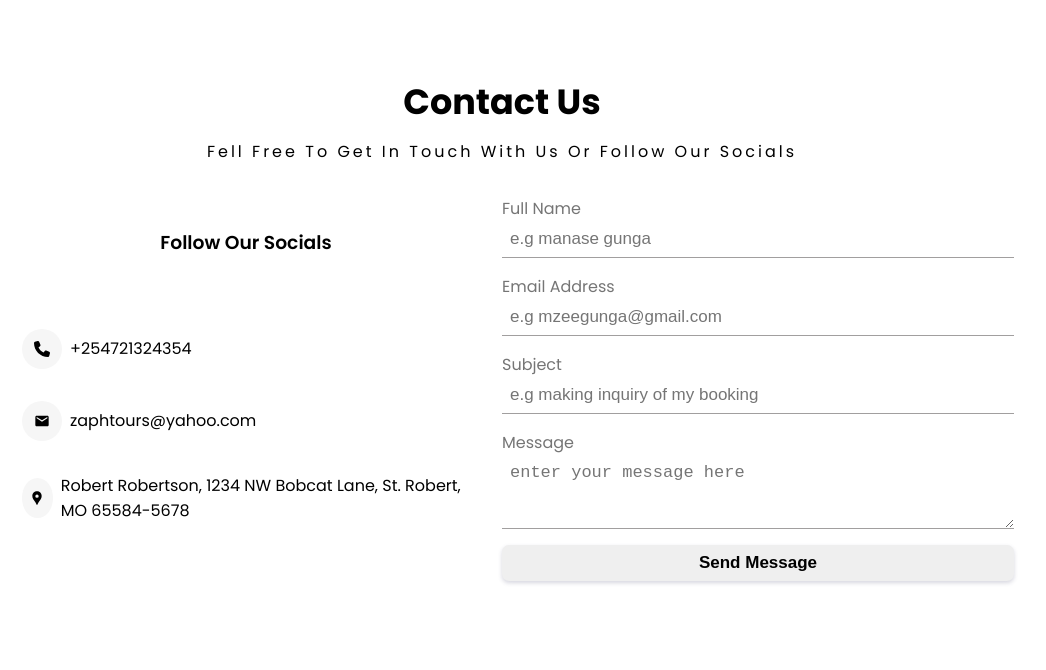
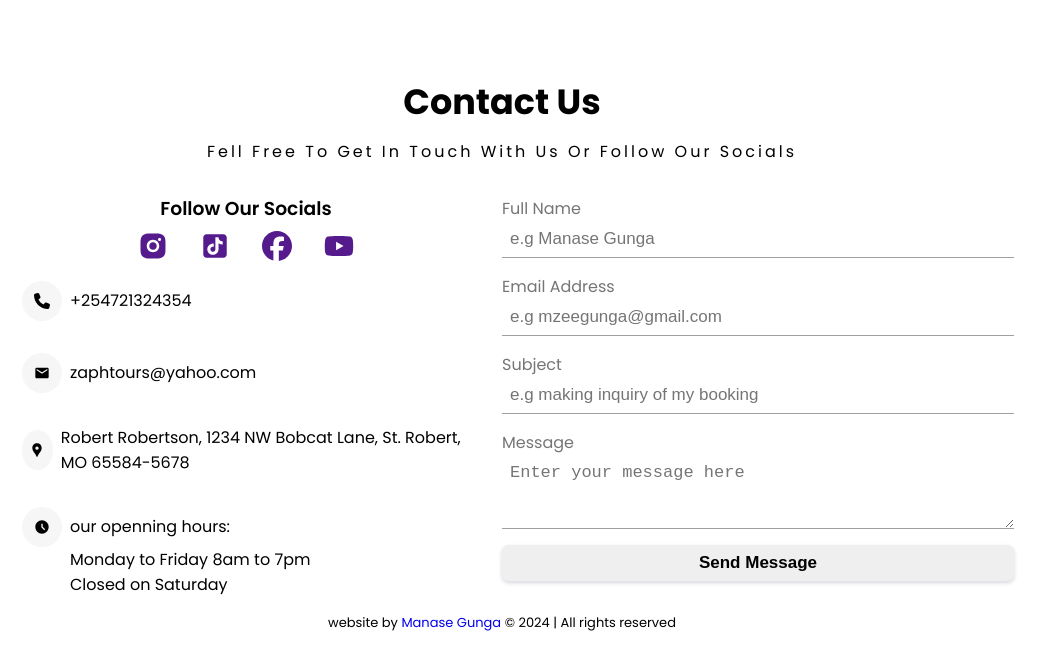
Before and after one commit to Manase44/zaph-tours, a React (Vite) app: page /contact in a window 1280 px wide. Shown: the top 670 px of the page, without its empty margins (138-1184 px from the left). Built offline with nearby package versions, Linux system fonts and the light colour scheme.

Commit message:
add to contact page
added the social links
added the working hours

```diff
--- a/src/App.jsx
+++ b/src/App.jsx
@@ -7,6 +7,7 @@ import Trips from './pages/Trip-Types/Trips'
 import Contact from './pages/Contact/Contact'
 import Notfound from './pages/NotFound/Notfound'
 import Header from './components/Header/Header'
+import Footer from './components/Footer/Footer'
 function App() {
   const [count, setCount] = useState(0)
 
@@ -20,6 +21,7 @@ function App() {
       <Route path='/contact' element={<Contact/>}/>
       <Route path='*' element={<Notfound/>}/>
     </Routes>
+    <Footer/>
     </BrowserRouter>
     </>
   )
--- a/src/components/Footer/Footer.css
+++ b/src/components/Footer/Footer.css
@@ -0,0 +1,5 @@
+.footer-line{
+    font-size: 13px;
+    text-align: center;
+    margin-bottom: .5rem;
+}
--- a/src/components/Footer/Footer.jsx
+++ b/src/components/Footer/Footer.jsx
@@ -1,9 +1,17 @@
+import { Link } from "react-router-dom";
+import './Footer.css'
 const Footer = () => {
   return (
-    <div>Footer
-        <p>website by <Link>Manase Gunga</Link> &copy; {new Date.getFullYear()} | All rights reserved</p>
-    </div>
-  )
-}
+    <section id="footer" className="footer-section">
+      <p className="footer-line">
+        website by{" "}
+        <Link to={"https://www.linkedin.com/in/manasegunga/"}>
+          Manase Gunga
+        </Link>{" "}
+        &copy; {new Date().getFullYear()} | All rights reserved
+      </p>
+    </section>
+  );
+};
 
-export default Footer
+export default Footer;
--- a/src/pages/Contact/Contact.css
+++ b/src/pages/Contact/Contact.css
@@ -4,14 +4,15 @@
     align-items: center;
     justify-content: center;
 }
-.contact-section-details{
+.contact-details{
     margin-top: 1rem;
     width: 80vw;
     display: grid;
     grid-template-columns: repeat(2, 1fr);
+    align-items: center;
 }
 .contact-socials{
-    padding:3rem 2rem;
+    padding:.5rem 2rem;
 }
 .contact-socials h3{
     text-transform: capitalize;
@@ -19,13 +20,23 @@
     text-align: center;
 }
 .contact-socials-items{
+    padding: .4rem 0;
+    display: flex;
+    gap: 2rem;
+    justify-content: center;
+    align-items: center;
+}
+.social-item{
+    font-size: 30px;
+}
+.contact-addresses{
     height: 100%;
     display: flex;
     flex-direction: column;
     justify-content: center;
     gap: 2rem;
 }
-.social-item{
+.address-item, .open-time-header{
     color: inherit;
     display: flex;
     align-items: center;
@@ -40,6 +51,12 @@
     place-content: center;
     background-color: var(--greyish-shading);
 }
+.open-time-details{
+    display: flex;
+    flex-direction: column;
+    padding: 0 0 .2rem 3rem;
+}
+
 .contact-form{
     margin-bottom: 2rem;
 }
@@ -64,7 +81,7 @@
 }
 .form-input input[type="text"]::placeholder, .form-input input[type="email"]::placeholder, textarea::placeholder{
     font-weight: 400;
-    text-transform: lowercase;
+    text-transform:none;
 }
 input[type="submit"]{
     width: 100%;
--- a/src/pages/Contact/Contact.jsx
+++ b/src/pages/Contact/Contact.jsx
@@ -1,7 +1,9 @@
 import Header from "../../components/Header/Header";
 import "./Contact.css";
-import { MdEmail, MdLocationPin } from "react-icons/md";
-import { FaPhone } from "react-icons/fa6";
+import { MdEmail, MdLocationPin, MdAccessTimeFilled } from "react-icons/md";
+import { RiInstagramFill } from "react-icons/ri";
+import { AiFillTikTok } from "react-icons/ai";
+import { FaPhone, FaFacebook, FaYoutube } from "react-icons/fa6";
 
 const Contact = () => {
   return (
@@ -14,22 +16,59 @@ const Contact = () => {
         </p>
         <div className="contact-top"></div>
         <div className="contact-map"></div>
-        <div className="contact-section-details">
+        <div className="contact-details">
           <div className="contact-socials">
             <h3>follow our socials</h3>
             <div className="contact-socials-items">
-              <a className="social-item" href="tel:+254721324354">
-                <span className="social-item-icon"><FaPhone /></span>
+              <a href="" className="social-item" title="Instagram">
+                <RiInstagramFill />
+              </a>
+              <a href="" className="social-item" title="TikTok">
+                <AiFillTikTok />
+              </a>
+              <a href="" className="social-item" title="Facebook">
+                <FaFacebook />
+              </a>
+              <a href="" className="social-item" title="Youtube">
+                <FaYoutube />
+              </a>
+            </div>
+            <div className="contact-addresses">
+              <a className="address-item" href="tel:+254721324354">
+                <span className="social-item-icon">
+                  <FaPhone />
+                </span>
                 <span>+254721324354</span>
               </a>
-              <a className="social-item" href="mailto:zaphtours@yahoo.com">
-                <span className="social-item-icon"><MdEmail /></span>
-                 <span>zaphtours@yahoo.com</span>
+              <a className="address-item" href="mailto:zaphtours@yahoo.com">
+                <span className="social-item-icon">
+                  <MdEmail />
+                </span>
+                <span>zaphtours@yahoo.com</span>
               </a>
-              <a className="social-item" href="#">
-                <span className="social-item-icon"><MdLocationPin /></span>
-                <span>Robert Robertson, 1234 NW Bobcat Lane, St. Robert, MO 65584-5678</span>
+              <a className="address-item" href="#">
+                <span className="social-item-icon">
+                  <MdLocationPin />
+                </span>
+                <span>
+                  Robert Robertson, 1234 NW Bobcat Lane, St. Robert, MO
+                  65584-5678
+                </span>
               </a>
+              <div className="open-time">
+                <p className="open-time-header">
+                  <span className="social-item-icon">
+                    <MdAccessTimeFilled />
+                  </span>
+                  <span>our openning hours:</span>
+                </p>
+                <div className="open-time-details">
+                <p>
+                  <span className="day">Monday to Friday </span>8am to 7pm
+                </p>
+                <p className="closed-day">Closed on Saturday</p>
+                </div>
+              </div>
             </div>
           </div>
           <div className="contact-form">
```
